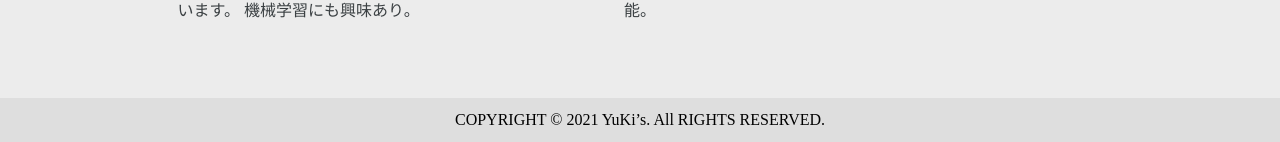
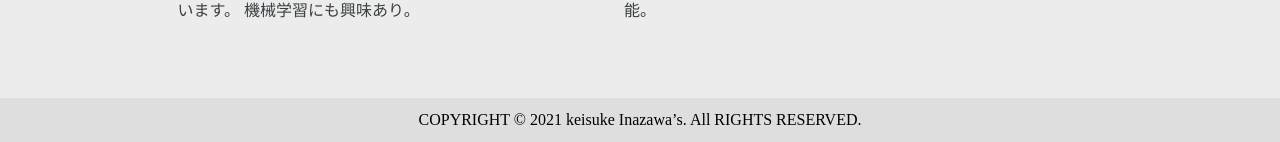
Before and after one commit to takahashi123456/DjangoFirstProjectTODO, a Django app: template next/templates/top.html in a window 1280 px wide. Shown: the part 3750-3892 px from the top of the page. Run offline with Django 3.2, Linux system fonts and the light colour scheme; the template is opened without the code that fills it, so the values that code supplies are empty.

Commit message:
Update top.html

```diff
--- a/next/templates/top.html
+++ b/next/templates/top.html
@@ -134,7 +134,7 @@
             </div>
         </div>
     </main>
-    <footer>COPYRIGHT © 2021 YuKi’s. All RIGHTS RESERVED.</footer>
+    <footer>COPYRIGHT © 2021 keisuke Inazawa’s. All RIGHTS RESERVED.</footer>
 </body>
 
 </html>
```
